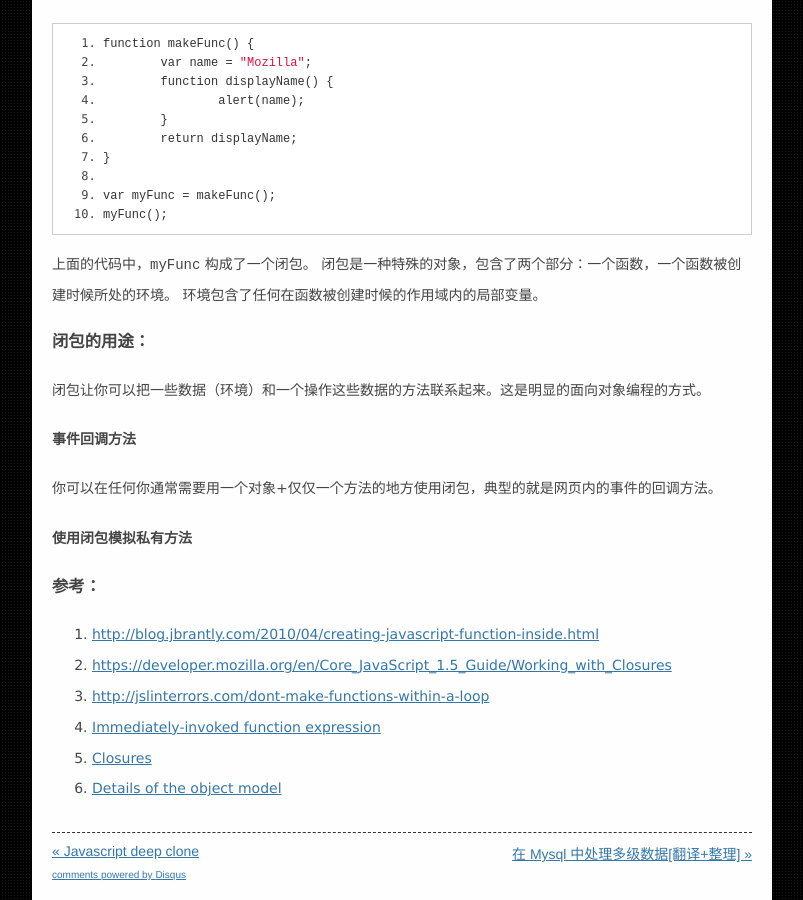
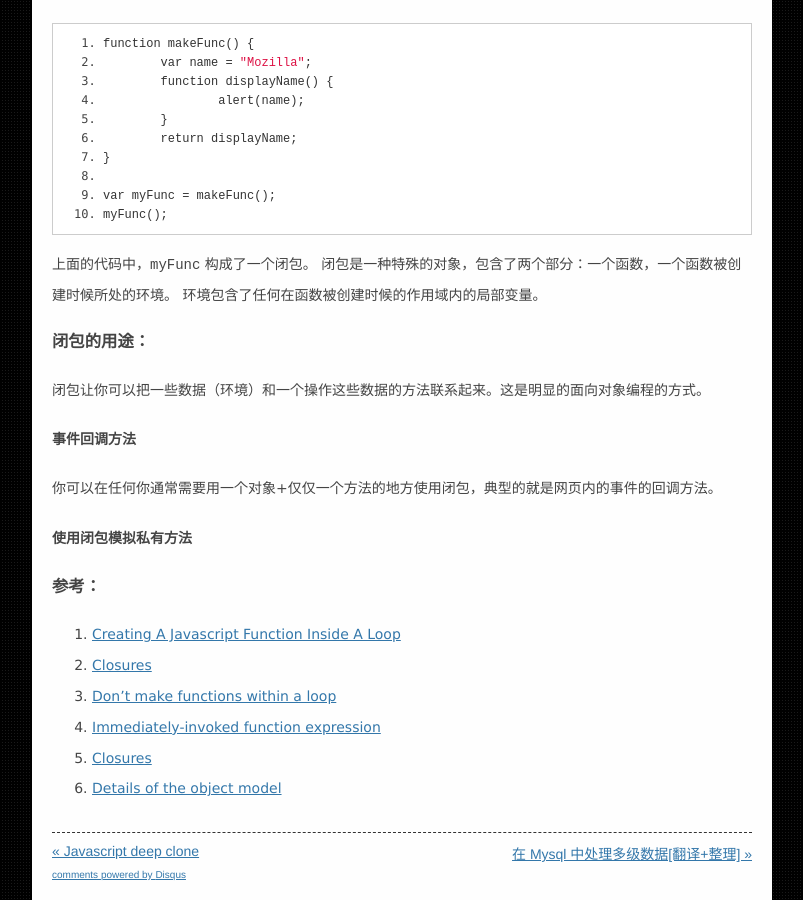
Before and after one commit to osrpt/osrpt.github.com, a Jekyll site: the page built from _posts/2014-08-30-createing-javascript-function-inside-a-loop.md, in a window 1280 px wide and 900 px high, scrolled down 1307 px. Shown: the whole window, without its empty margins (238-1041 px from the left). Built offline with Jekyll 4.4.1, drawn with Linux system fonts in a browser that asks for light colours; nearby versions of some CDN libraries; Markdown is read by kramdown in place of the engine named in the settings; comment, search, counter and statistics services are not loaded; some of the changed lines change nothing that is shown.

Commit message:
edit reference

```diff
--- a/_posts/2014-08-30-createing-javascript-function-inside-a-loop.md
+++ b/_posts/2014-08-30-createing-javascript-function-inside-a-loop.md
@@ -90,9 +90,9 @@ for (var i = 0, n = elements.length; i<n; i++) {
 ####使用闭包模拟私有方法
 
 ###参考：
-1. <http://blog.jbrantly.com/2010/04/creating-javascript-function-inside.html>
-2. <https://developer.mozilla.org/en/Core_JavaScript_1.5_Guide/Working_with_Closures>
-3. <http://jslinterrors.com/dont-make-functions-within-a-loop>
+1. [Creating A Javascript Function Inside A Loop](http://blog.jbrantly.com/2010/04/creating-javascript-function-inside.html)
+2. [Closures](https://developer.mozilla.org/en/Core_JavaScript_1.5_Guide/Working_with_Closures)
+3. [Don't make functions within a loop](http://jslinterrors.com/dont-make-functions-within-a-loop)
 4. [Immediately-invoked function expression](http://en.wikipedia.org/wiki/Immediately-invoked_function_expression)
 5. [Closures](https://developer.mozilla.org/en-US/docs/Web/JavaScript/Guide/Closures)
 6. [Details of the object model](https://developer.mozilla.org/en-US/docs/Web/JavaScript/Guide/Details_of_the_Object_Model)
```
